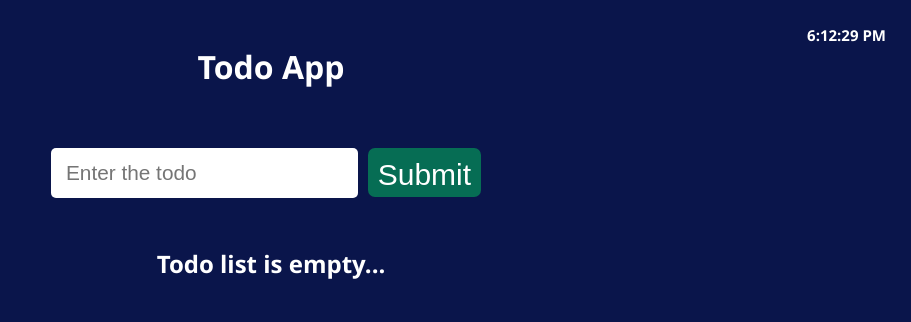
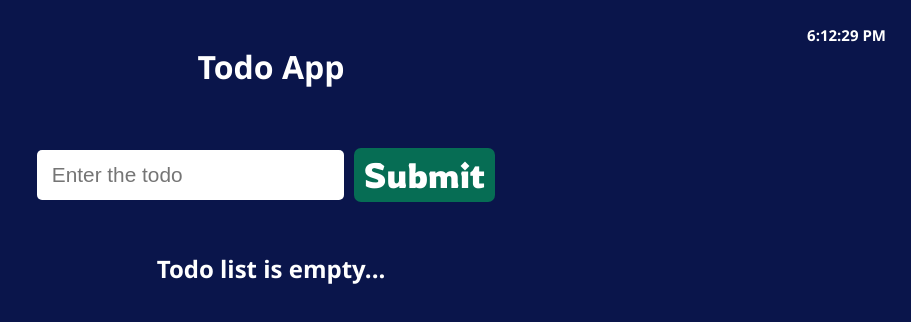
Before and after one commit to BakSnn/Todo-App-version-2.0, a React (Create React App) app: page / in a window 1280 px wide. Shown: the top 322 px of the page, without its empty margins (369-1280 px from the left). Built offline with nearby package versions, Linux system fonts and the light colour scheme.

Commit message:
Edited Button

```diff
--- a/src/components/UI/Button.module.css
+++ b/src/components/UI/Button.module.css
@@ -1,13 +1,14 @@
 .buttons {
-  font-size: 30px;
+  font-size: 35px;
   margin: 10px;
   border-radius: 7px;
-  padding: 10px 10px 5px;
+  padding: 5px 10px 5px;
   color: rgb(255, 255, 255);
   background-color: rgba(0, 255, 98, 0.377);
   text-decoration: none;
   border: none;
   cursor: pointer;
+  font-family: 'Rowdies', cursive;
 }
 .buttons:hover {
   background-color: rgba(0, 255, 98, 0.568);
```
